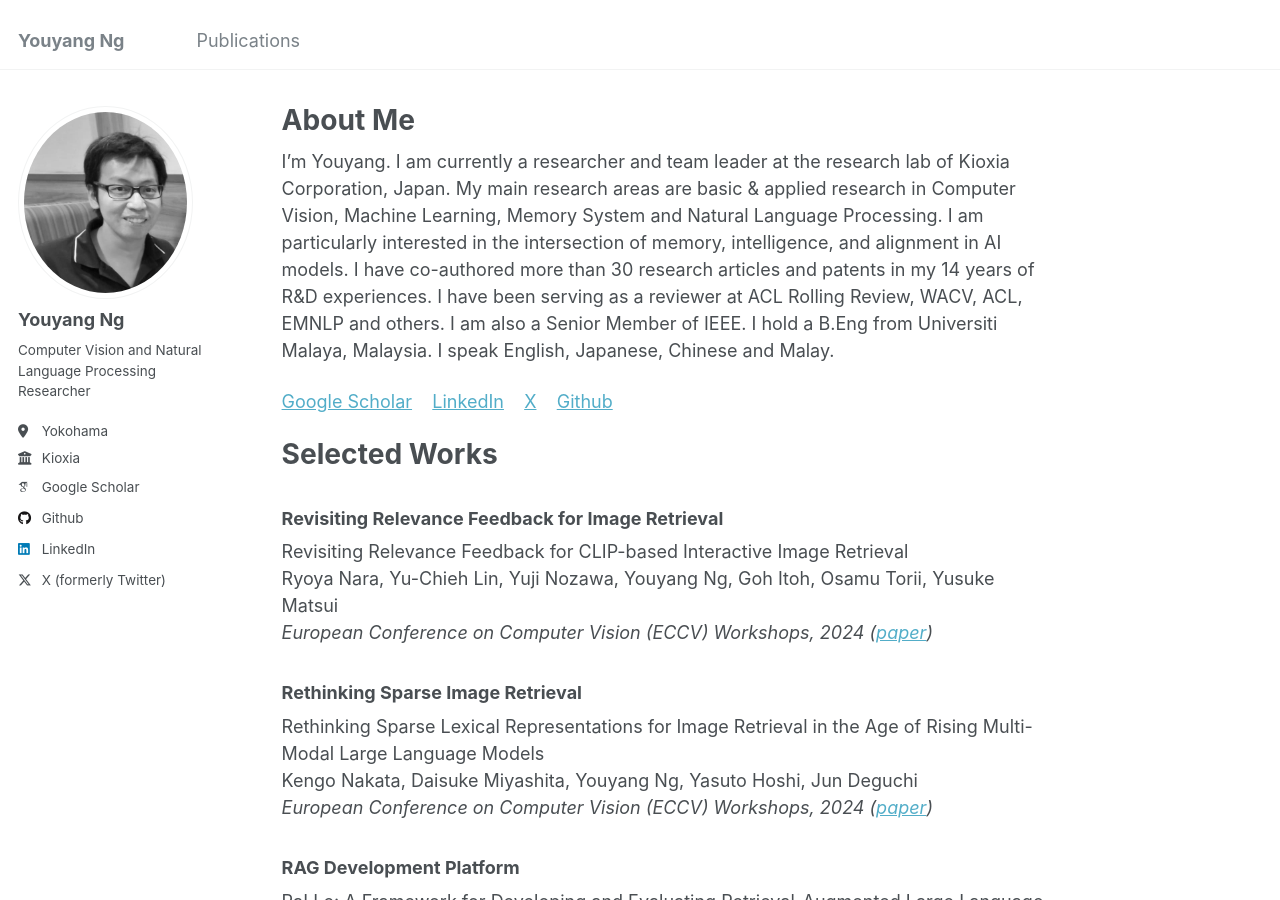
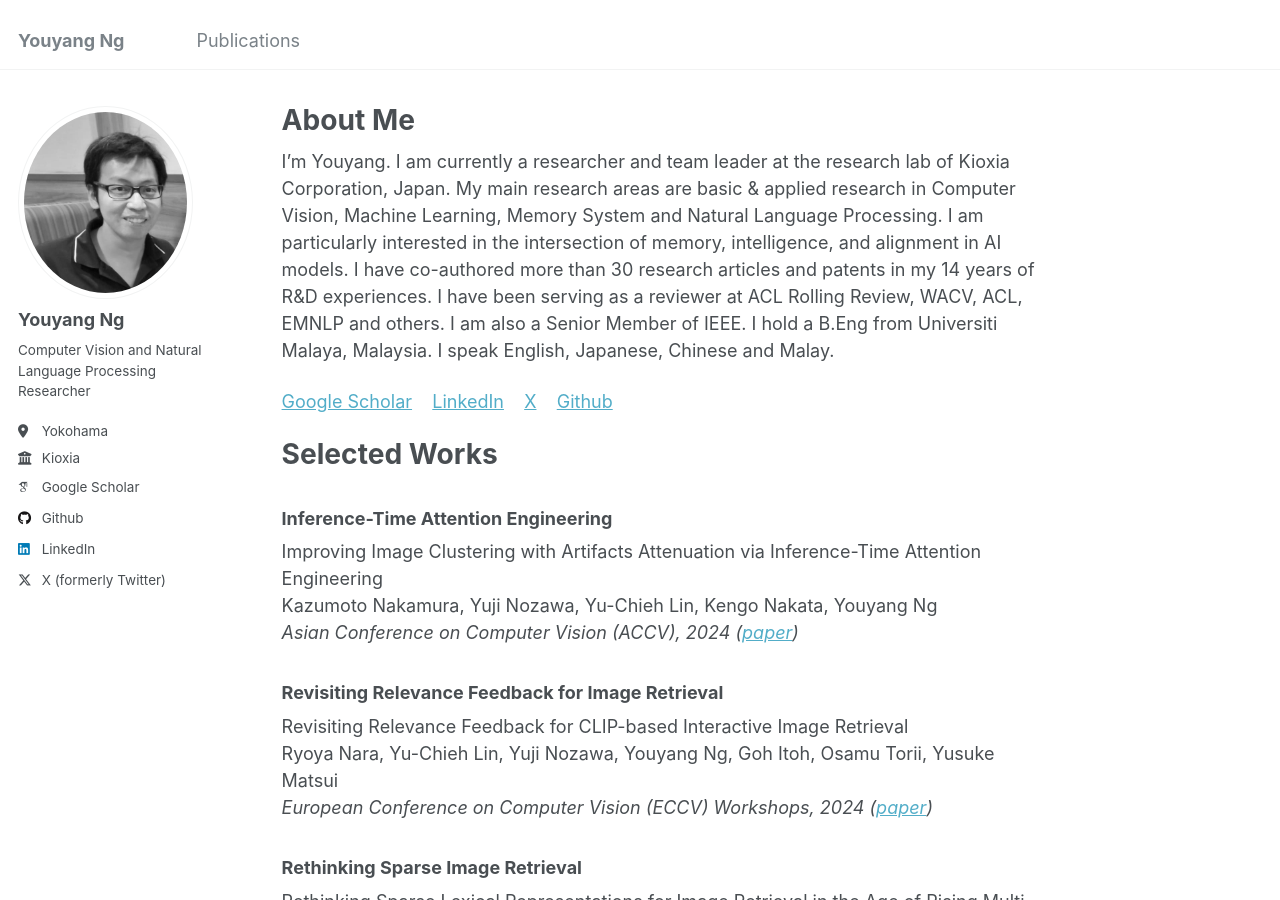
Before and after one commit to yy29/yy29.github.io, a Jekyll site: the page built from _pages/about.md, in a window 1280 px wide and 900 px high. Built offline with Jekyll 4.4.1, drawn with Linux system fonts in a browser that asks for light colours; some web fonts are replaced.

Commit message:
Update about.md

```diff
--- a/_pages/about.md
+++ b/_pages/about.md
@@ -13,6 +13,11 @@ I'm Youyang. I am currently a researcher and team leader at the research lab of
 
 Selected Works
 ======
+### Inference-Time Attention Engineering
+Improving Image Clustering with Artifacts Attenuation via Inference-Time Attention Engineering
+Kazumoto Nakamura, Yuji Nozawa, Yu-Chieh Lin, Kengo Nakata, Youyang Ng
+*Asian Conference on Computer Vision (ACCV), 2024 ([paper](https://arxiv.org/abs/2410.04801))*
+
 ### Revisiting Relevance Feedback for Image Retrieval
 
 <!---
```
